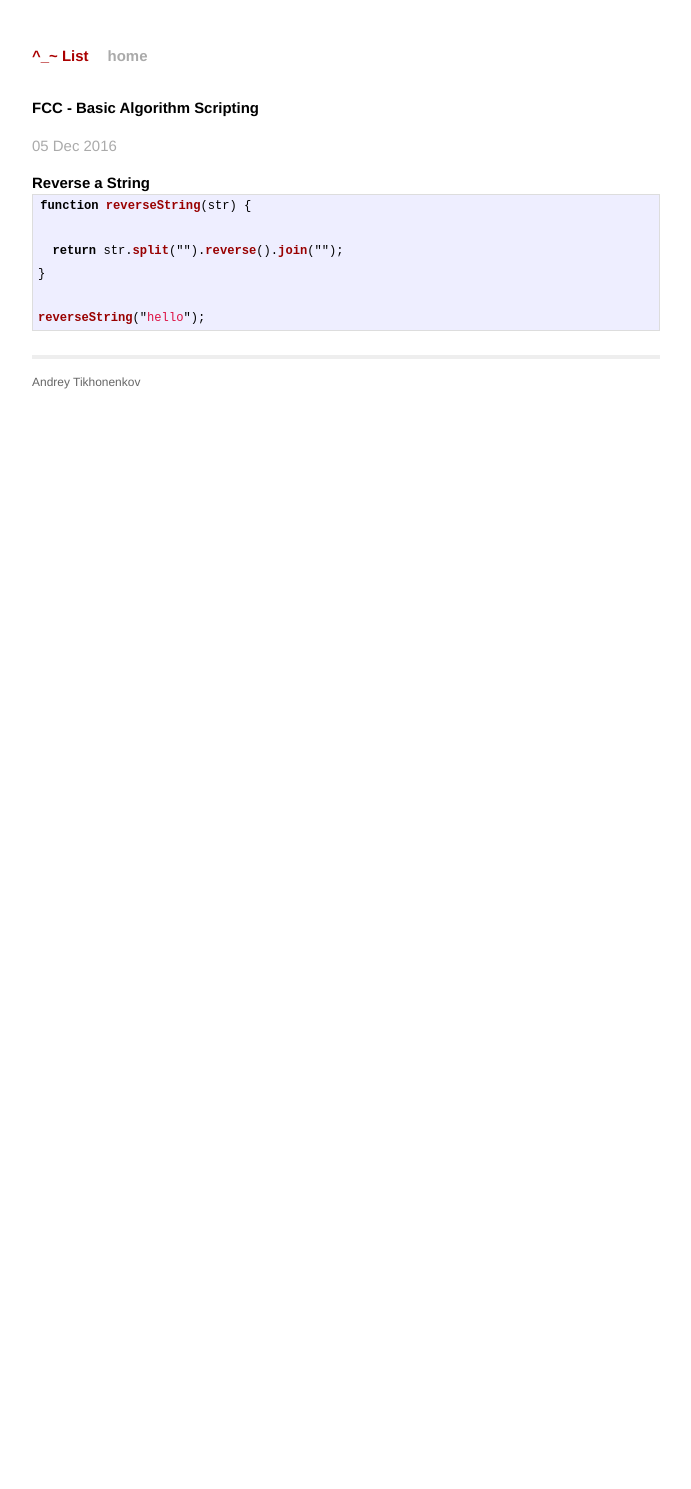
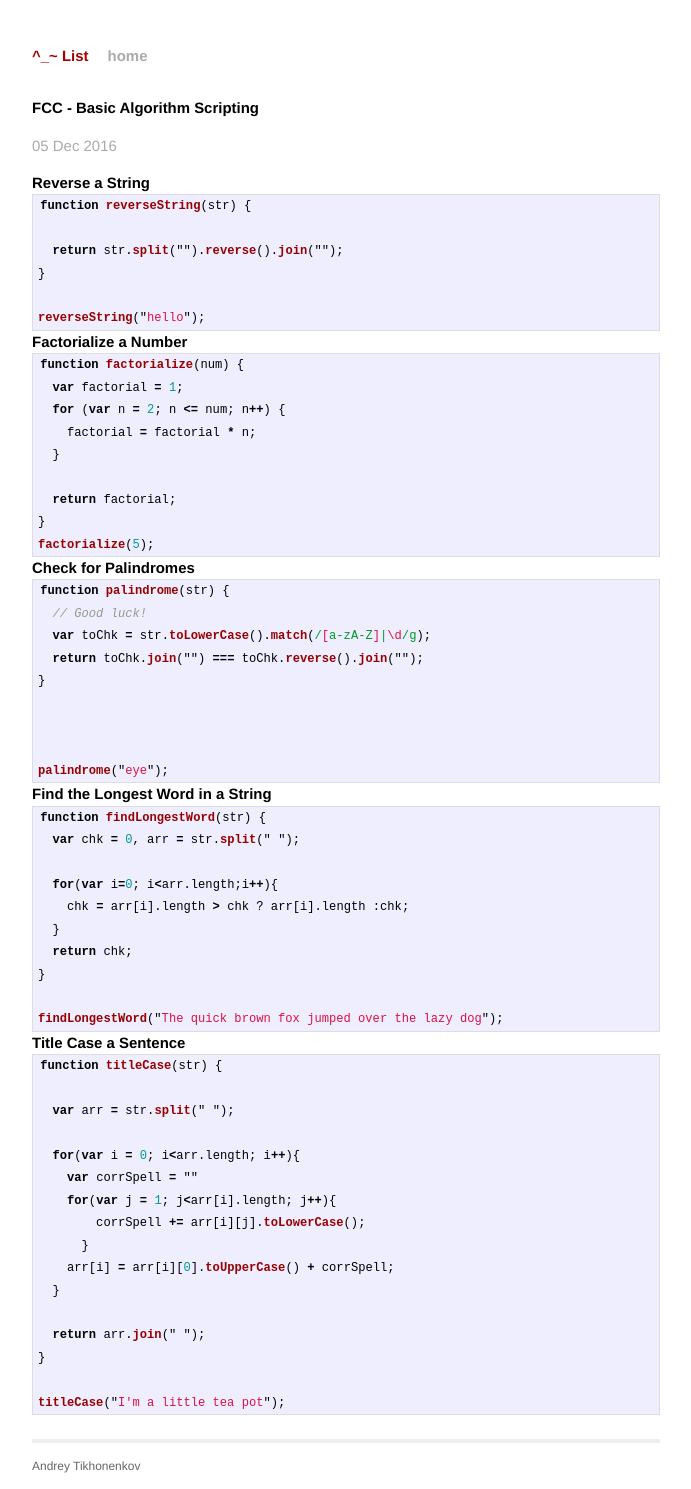
Before and after one commit to Ollatair/ollatair.github.io, a Jekyll site: the page built from _posts/2016-12-05-fcc-bsa.md, in a window 1280 px wide. Shown: the whole page, without its empty margins (294-985 px from the left). Built offline with Jekyll 4.4.1, drawn with Linux system fonts in a browser that asks for light colours; Markdown is read by kramdown in place of the engine named in the settings; before the commit the page ends 945 px from its top, so only the background shows below that.

Commit message:
add more bsa

````diff
--- a/_posts/2016-12-05-fcc-bsa.md
+++ b/_posts/2016-12-05-fcc-bsa.md
@@ -14,3 +14,76 @@ function reverseString(str) {
 
 reverseString("hello");
 ```
+
+
+Factorialize a Number
+---------------------
+
+```javascript
+function factorialize(num) {
+  var factorial = 1;
+  for (var n = 2; n <= num; n++) {
+    factorial = factorial * n;
+  }
+
+  return factorial;
+}
+factorialize(5);
+```
+
+
+Check for Palindromes
+---------------------
+
+```javascript
+function palindrome(str) {
+  // Good luck!
+  var toChk = str.toLowerCase().match(/[a-zA-Z]|\d/g);
+  return toChk.join("") === toChk.reverse().join("");
+}
+
+
+
+palindrome("eye");
+```
+
+
+Find the Longest Word in a String
+---------------------
+
+```javascript
+function findLongestWord(str) {
+  var chk = 0, arr = str.split(" ");
+
+  for(var i=0; i<arr.length;i++){
+    chk = arr[i].length > chk ? arr[i].length :chk;
+  }
+  return chk;
+}
+
+findLongestWord("The quick brown fox jumped over the lazy dog");
+```
+
+
+
+Title Case a Sentence
+---------------------
+
+```javascript
+function titleCase(str) {
+
+  var arr = str.split(" ");
+
+  for(var i = 0; i<arr.length; i++){
+    var corrSpell = ""
+    for(var j = 1; j<arr[i].length; j++){
+        corrSpell += arr[i][j].toLowerCase();
+      }
+    arr[i] = arr[i][0].toUpperCase() + corrSpell;
+  }
+
+  return arr.join(" ");
+}
+
+titleCase("I'm a little tea pot");
+```
````
